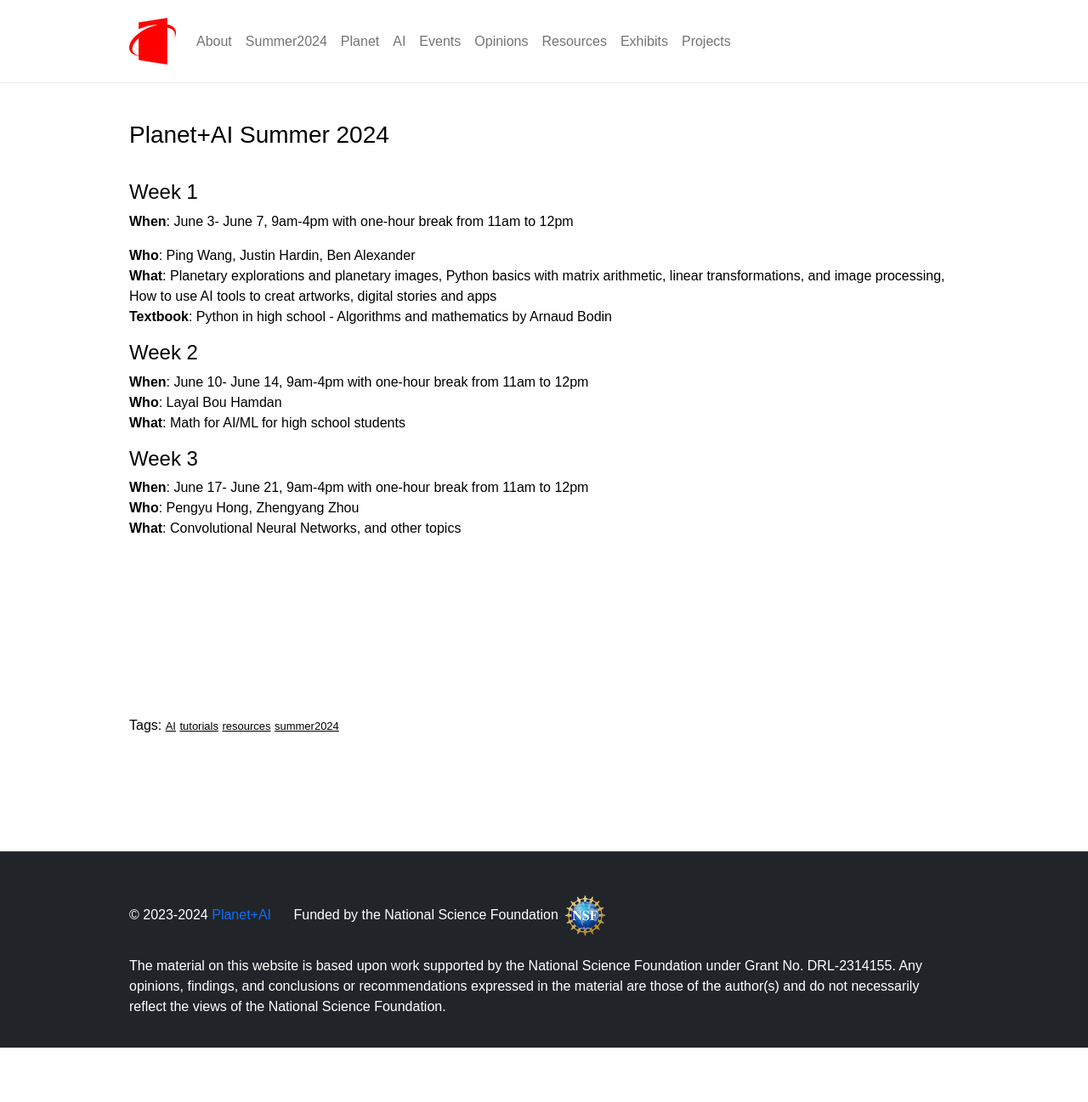
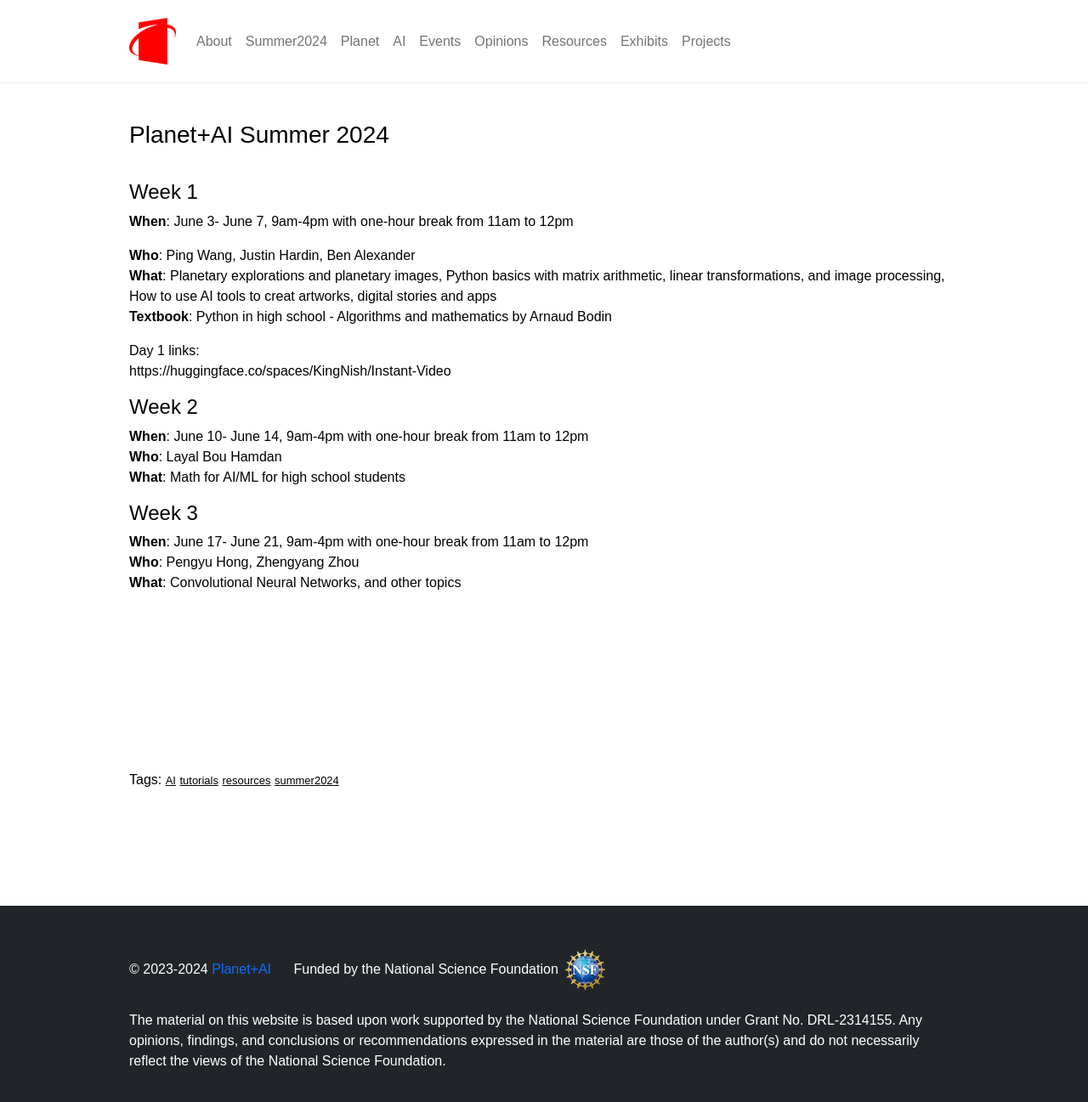
Before and after one commit to planet-ai-2023/planet-ai-2023.github.io, a Jekyll site: the page built from _posts/2024-6-01-summer-2024.md, in a window 1280 px wide. Shown: the whole page at 85% size. Built offline with Jekyll 4.4.1, drawn with Linux system fonts in a browser that asks for light colours; before the commit the page ends 1233 px from its top, so only the background shows below that.

Commit message:
Update 2024-6-01-summer-2024.md

```diff
--- a/_posts/2024-6-01-summer-2024.md
+++ b/_posts/2024-6-01-summer-2024.md
@@ -13,6 +13,14 @@ tags: [ AI, tutorials, resources, summer2024 ]
 **Who**: Ping Wang, Justin Hardin, Ben Alexander
 **What**: Planetary explorations and planetary images, Python basics with matrix arithmetic, linear transformations, and image processing, How to use AI tools to creat artworks, digital stories and apps
 **Textbook**: Python in high school - Algorithms and mathematics by Arnaud Bodin
+
+
+
+Day 1 links:
+https://huggingface.co/spaces/KingNish/Instant-Video
+
+
+
 
 # Week 2
 **When**: June 10- June 14, 9am-4pm with one-hour break from 11am to 12pm
```
